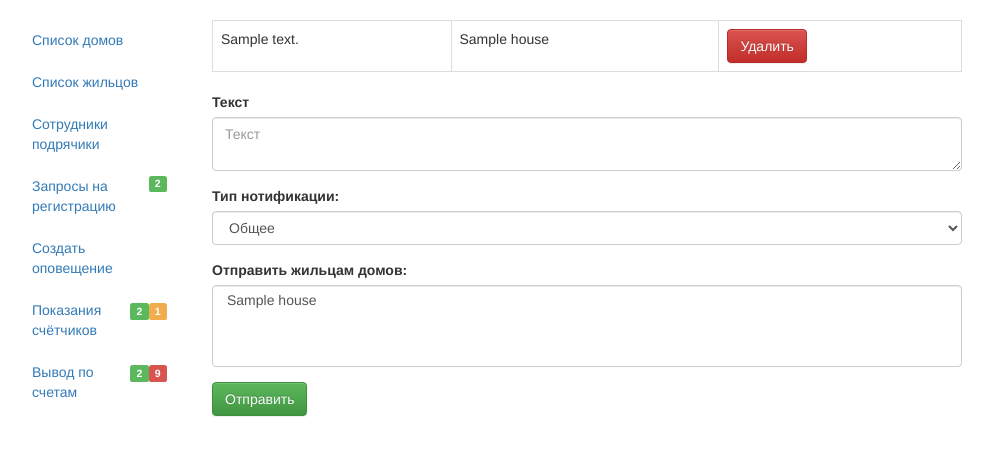
After one commit to celikin/housemanagement, a Django app: template templates/org/notify.html in a window 1280 px wide. The commit adds this page. Shown: the top 456 px of the page, without its empty margins (53-1046 px from the left). Run offline with Django 3.2, Linux system fonts and the light colour scheme; the template is opened without the code that fills it: most values are stand-ins (such as "Sample title", 1, 10 or a date in 2020); data that the repository does not hold is empty; parts of the project's set-up code (start-up, migrations or seed data) failed here and were passed over; some libraries are stand-ins or nearby versions.

Commit message:
Нотификации

```diff
--- a/housem/urls.py
+++ b/housem/urls.py
@@ -38,7 +38,7 @@ router.register(r'companies', CompanyViewSet)
 router.register(r'residents', ResidentViewSet)
 
 urlpatterns = patterns('',
-    # Examples:
+
     url(r'^api/', include(router.urls)),
     url(r'^$', 'tsj.views.home', name='home'),
     url(r'^org/home/$', 'tsj.views.orghome', name="orghome"),
@@ -52,6 +52,8 @@ urlpatterns = patterns('',
     url(r'^org/houses/$', 'tsj.views.list_houses', name="list_houses"),
     url(r'^org/houses/delete/$', 'tsj.views.delete_house', name="delete_house"),
     url(r'^org/houses/add/$', 'tsj.views.add_house', name="add_houses"),
+    url(r'^org/create_notification/$', 'tsj.views.create_notification', name="create_notification"),
+    url(r'^org/delete_notification/$', 'tsj.views.delete_notification', name="delete_notification"),
     url(r'^org/residents/$', 'tsj.views.list_residents', name="list_residents"),
     url(r'^org/residents/delete/$', 'tsj.views.delete_resident', name="delete_resident"),
     url(r'^admin/', include(admin.site.urls)),
--- a/manage.py
+++ b/manage.py
@@ -1,4 +1,4 @@
-#!/usr/bin/env python2
+#!/usr/bin/env python2.7
 import os
 import sys
 
--- a/templates/base.html
+++ b/templates/base.html
@@ -25,7 +25,9 @@
 
         {% endfor %}
     {% endif %}
+    <div class="row">
     {% block content %}{% endblock %}
+    </div>
 </div>
 {% block scripts %}{% endblock %}
 </body>
--- a/templates/org/leftmenu.html
+++ b/templates/org/leftmenu.html
@@ -5,7 +5,7 @@
     <li {% if current_url == "list_residents" %}class="active"{% endif %}><a href="{% url "list_residents" %}">Список жильцов</a></li>
     <li><a href="#">Сотрудники подрячики</a></li>
     <li><a href="#"><span class="label label-success pull-right">2</span>Запросы на регистрацию </a></li>
-    <li><a href="#">Оповещения жильцов </a></li>
+    <li {% if current_url == "create_notification" %}class="active"{% endif %}><a href="{% url "create_notification" %}">Создать оповещение</a></li>
     <li><a href="#"><div class="pull-right"><span class="label label-success">2</span><span class="label label-warning">1</span></div>Показания счётчиков </a></li>
     <li><a href="#"><div class="pull-right"><span class="label label-success">2</span><span class="label label-danger">9</span></div>Вывод по счетам</a></li>
 </ul>
--- /dev/null
+++ b/templates/org/notify.html
@@ -0,0 +1,45 @@
+{% extends "base.html" %}
+{% block menu %}
+{% include "org/menu.html" %}
+{% endblock %}
+{% block content %}
+{% include "org/leftmenu.html" %}
+<div class="col-md-8">
+<table class="table table-bordered">
+{% for notify in notifies %}
+<tr>
+    <td>{{notify.text}}</td>
+    <td>{% for house in notify.houses.all %}{{house}}{% if not forloop.last %}, {% endif %}{% endfor %}</td>
+    <td><form action="{% url "delete_notification" %}" method="POST">{% csrf_token %}<input type="hidden" name="notify" value="{{notify.id}}"><button type="submit" class="btn btn-danger">Удалить</button></form></td>
+</tr>
+{% endfor %}
+</table>
+<form role="form" method="POST">
+{% csrf_token %}
+  <div class="form-group">
+    <label for="text">Текст</label>
+    <textarea type="email" class="form-control" name="text" id="text" placeholder="Текст"></textarea>
+  </div>
+  <div class="form-group">
+    <label for="text">Тип нотификации:</label>
+    <select id="id_note_type" class="form-control" name="note_type">
+        <option value="0">Отключение воды</option>
+        <option value="1">Отключение света</option>
+        <option value="2">Собрание</option>
+        <option value="3" selected="selected">Общее</option>
+    </select>
+  </div>
+  <div class="form-group">
+    <label for="text">Отправить жильцам домов:</label>
+    <select id="houses"  multiple class="form-control" name="houses">
+        {% for house in houses %}
+        <option value="{{house.id}}">{{house}}</option>
+        {% endfor %}
+    </select>
+  </div>
+  <div class="form-group">
+    <button type="submit" class="btn btn-success">Отправить</button>
+  </div>
+</form>
+</div>
+{% endblock %}
```
Also changed, not shown: tsj/forms.py (+12 -3 lines), tsj/models.py (+14 -1 lines), tsj/views.py (+42 -9 lines).
